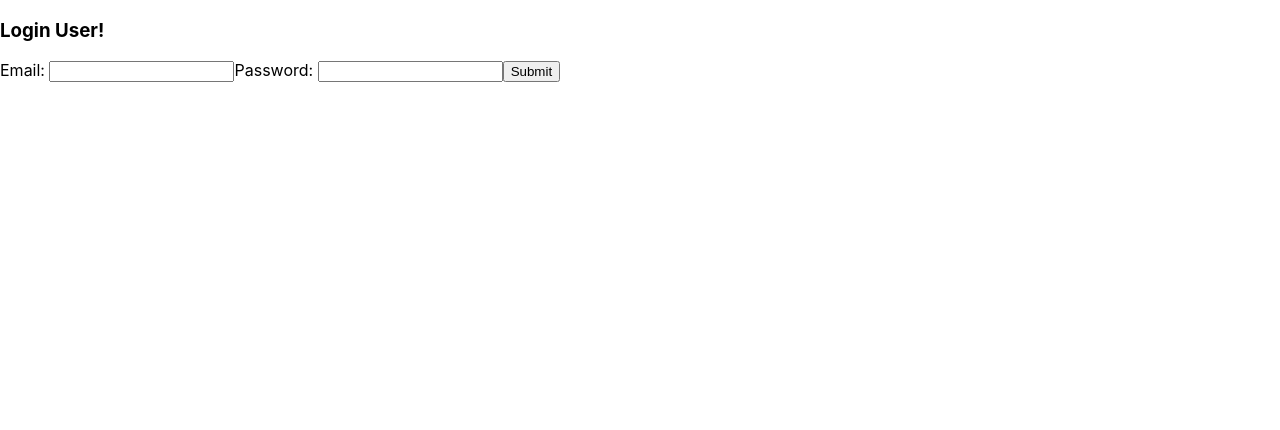
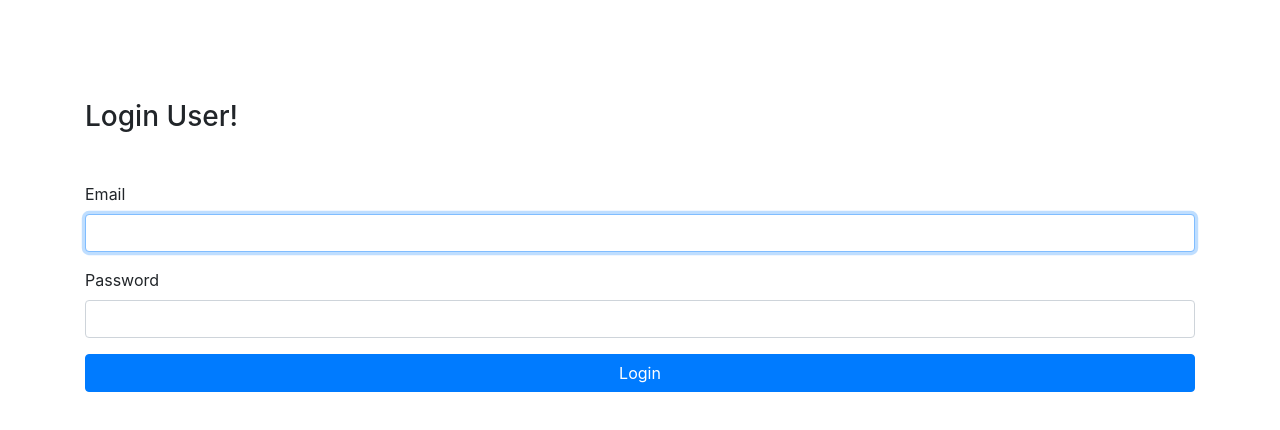
Before and after one commit to emmaweberyd/kwote, a React (Create React App) app in the folder frontend/: page /login in a window 1280 px wide. Shown: the top 430 px of the page. Built offline with nearby package versions, Linux system fonts and the light colour scheme.

Commit message:
style: add bootstrap to login page

```diff
--- a/frontend/package.json
+++ b/frontend/package.json
@@ -6,6 +6,7 @@
     "@material-ui/core": "^4.5.2",
     "axios": "^0.19.0",
     "bootstrap": "^4.3.1",
+    "formik": "^2.0.3",
     "material-ui": "^0.20.2",
     "react": "^16.9.0",
     "react-bootstrap": "^1.0.0-beta.14",
--- a/frontend/src/components/login-user.component.js
+++ b/frontend/src/components/login-user.component.js
@@ -1,5 +1,8 @@
 import React, { Component } from 'react';
+import { Button, Form, FormGroup, FormControl, FormLabel } from "react-bootstrap";
+//import { Formik } from 'formik';
 import axios from 'axios';
+
 
 export default class LoginUser extends Component {
     constructor(props){
@@ -45,26 +48,31 @@ export default class LoginUser extends Component {
     render(){
         return (
             <div>
-                <h3>Login User!</h3>
-                <form onSubmit={this.onSubmit}>
-                    <label>Email: </label>
-                    <input
+                <h3 style={{paddingTop: '100px', paddingBottom: '40px'}}>Login User!</h3>
+                        <Form onSubmit={this.onSubmit}>
+                            <FormGroup controlId="email" size="large">
+                                <FormLabel>Email</FormLabel>
+                                <FormControl
+                                    autoFocus
                                     required
+                                    type="email"
                                     value={this.state.email}
                                     onChange={this.onChangeEmail}
                             />
-                    <label>Password: </label>
-                    <input
+                            </FormGroup>
+                            <FormGroup controlId="password" size="large">
+                                <FormLabel>Password</FormLabel>
+                                <FormControl
                                     required
                                     value={this.state.password}
                                     onChange={this.onChangePassword}
+                                    type="password"
                                 />
-                    <button
-                        onClick={this.onSubmit}
-                        >
-                        Submit
-                    </button>
-                </form>
+                            </FormGroup>
+                            <Button block size="large" type="submit">
+                            Login
+                            </Button>
+                        </Form>
             </div>
         )
     }
--- a/frontend/src/index.js
+++ b/frontend/src/index.js
@@ -1,6 +1,7 @@
 import React from 'react';
 import ReactDOM from 'react-dom';
 import './style/index.css';
+import 'bootstrap/dist/css/bootstrap.min.css';
 import App from './App';
 
 ReactDOM.render(<App />, document.getElementById('root'));
```
Also changed, not shown: 1 other file (tests, documents, lock files or other folders). Lines whose indentation alone changed are shown as unchanged.
